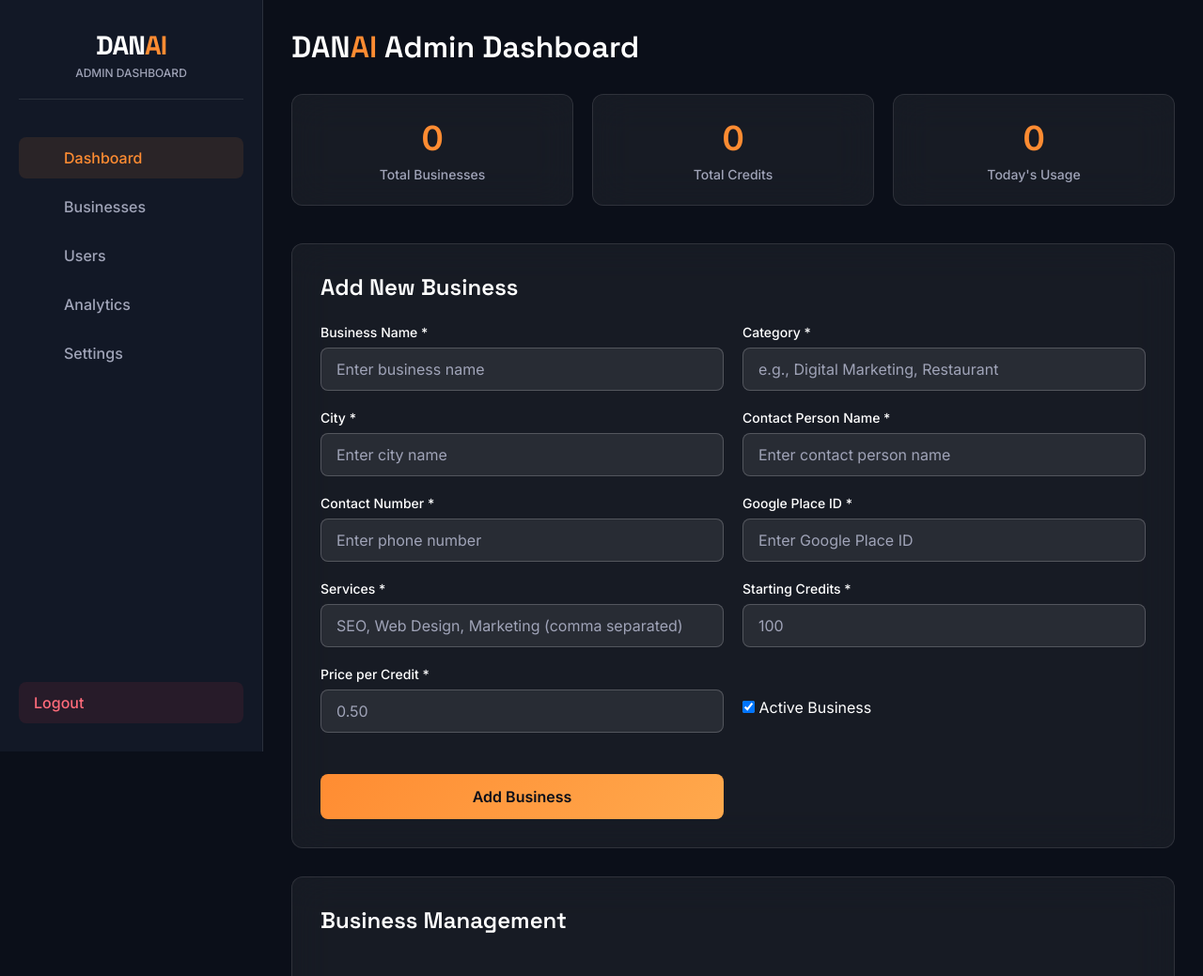
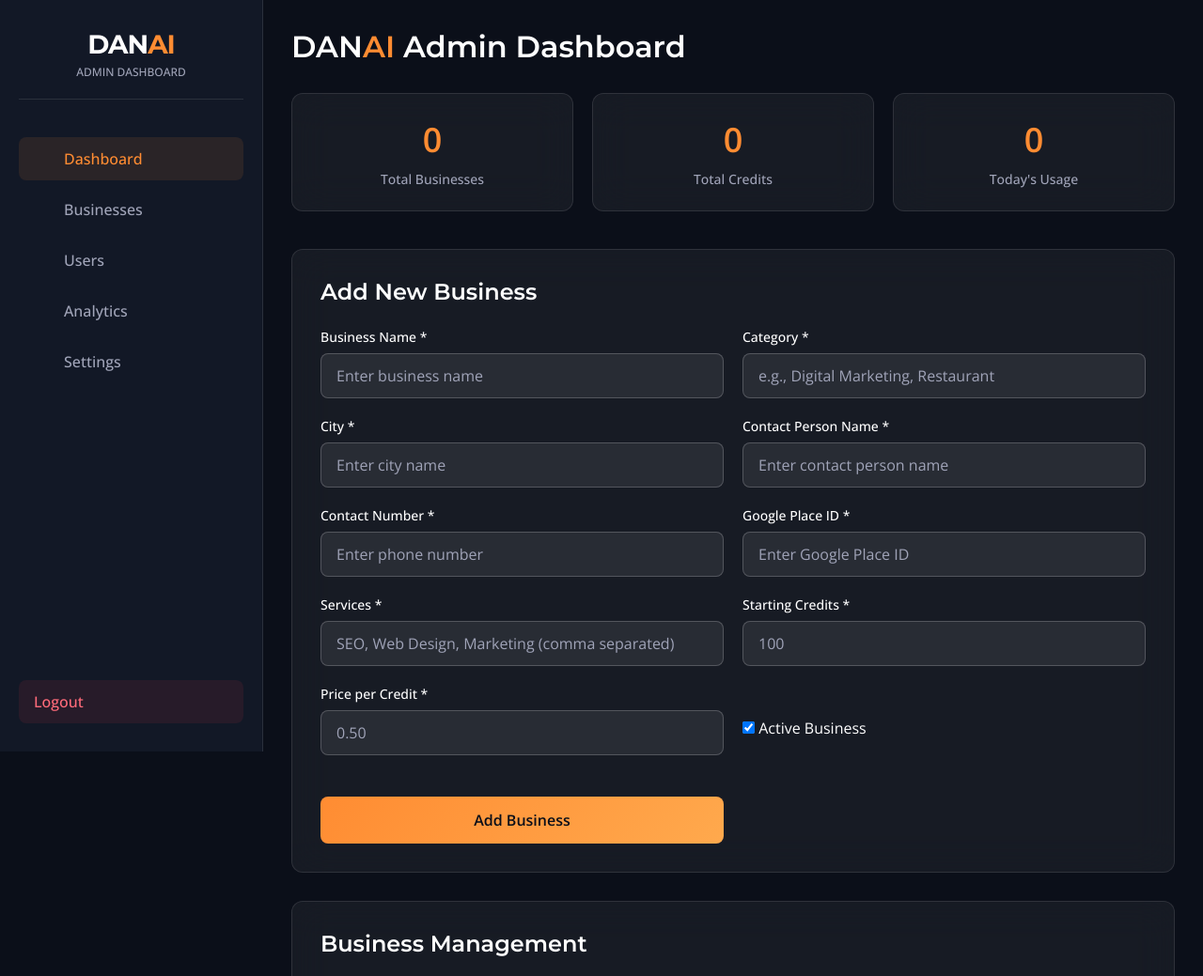
Before and after one commit to danielmobdev/qr-review-generator, a Flask app: page /admin in a window 1280 px wide. Shown: the top 1039 px of the page at 94% size. Run offline with Flask 3, Linux system fonts and the light colour scheme; the visitor is signed in with stand-in values (Sample User, id 1); data that the repository does not hold is empty; parts of the project's set-up code (start-up, migrations or seed data) failed here and were passed over.

Commit message:
Updated all DAN AI templates to use professional fonts: Montserrat for headings, Open Sans for body text

```diff
--- a/templates/admin_panel.html
+++ b/templates/admin_panel.html
@@ -4,7 +4,7 @@
     <meta charset="UTF-8">
     <meta name="viewport" content="width=device-width, initial-scale=1.0">
     <title>DAN AI - Admin Dashboard</title>
-    <link href="https://fonts.googleapis.com/css2?family=Space+Grotesk:wght@300;400;500;600;700&family=Inter:wght@300;400;500;600&display=swap" rel="stylesheet">
+    <link href="https://fonts.googleapis.com/css2?family=Montserrat:wght@300;400;500;600;700&family=Open+Sans:wght@300;400;500;600&display=swap" rel="stylesheet">
     <link href="https://unpkg.com/lucide@latest/dist/umd/lucide.js" defer></link>
     <style>
         * {
@@ -14,7 +14,7 @@
         }
 
         body {
-            font-family: 'Inter', sans-serif;
+            font-family: 'Open Sans', sans-serif;
             background: #0B0F19;
             color: #FFFFFF;
             overflow-x: hidden;
@@ -44,7 +44,7 @@
         }
 
         .sidebar-logo-text {
-            font-family: 'Space Grotesk', sans-serif;
+            font-family: 'Montserrat', sans-serif;
             font-size: 28px;
             font-weight: 700;
             letter-spacing: -1px;
@@ -134,7 +134,7 @@
         }
 
         .header h1 {
-            font-family: 'Space Grotesk', sans-serif;
+            font-family: 'Montserrat', sans-serif;
             font-size: 32px;
             font-weight: 600;
             color: #FFFFFF;
@@ -193,7 +193,7 @@
             font-size: 24px;
             font-weight: 600;
             margin-bottom: 24px;
-            font-family: 'Space Grotesk', sans-serif;
+            font-family: 'Montserrat', sans-serif;
         }
 
         /* Form Styles */
@@ -223,7 +223,7 @@
             border-radius: 8px;
             color: #FFFFFF;
             font-size: 16px;
-            font-family: 'Inter', sans-serif;
+            font-family: 'Open Sans', sans-serif;
             transition: all 0.3s ease;
         }
 
@@ -261,7 +261,7 @@
             font-weight: 600;
             cursor: pointer;
             transition: all 0.3s ease;
-            font-family: 'Inter', sans-serif;
+            font-family: 'Open Sans', sans-serif;
             margin-top: 24px;
         }
 
--- a/templates/index.html
+++ b/templates/index.html
@@ -4,7 +4,7 @@
     <meta charset="UTF-8">
     <meta name="viewport" content="width=device-width, initial-scale=1.0">
     <title>{{ business_name }} - DAN AI Review Generator</title>
-    <link href="https://fonts.googleapis.com/css2?family=Space+Grotesk:wght@300;400;500;600;700&family=Inter:wght@300;400;500;600&display=swap" rel="stylesheet">
+    <link href="https://fonts.googleapis.com/css2?family=Montserrat:wght@300;400;500;600;700&family=Open+Sans:wght@300;400;500;600&display=swap" rel="stylesheet">
     <style>
         * {
             margin: 0;
@@ -13,7 +13,7 @@
         }
 
         body {
-            font-family: 'Inter', sans-serif;
+            font-family: 'Open Sans', sans-serif;
             background: linear-gradient(135deg, #0B0F19 0%, #121826 100%);
             min-height: 100vh;
             display: flex;
@@ -27,7 +27,7 @@
         .logo {
             text-align: center;
             margin-bottom: 40px;
-            font-family: 'Space Grotesk', sans-serif;
+            font-family: 'Montserrat', sans-serif;
         }
 
         .logo-text {
```
Also changed, not shown: templates/login.html (+5 -5 lines).
